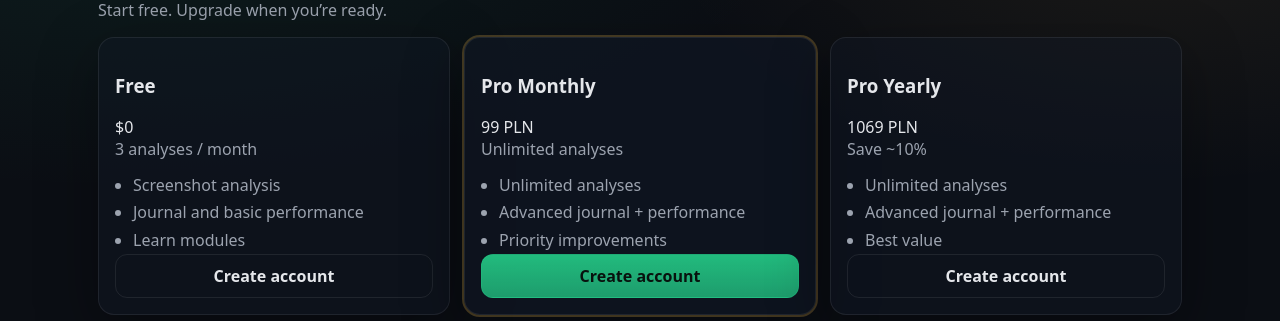
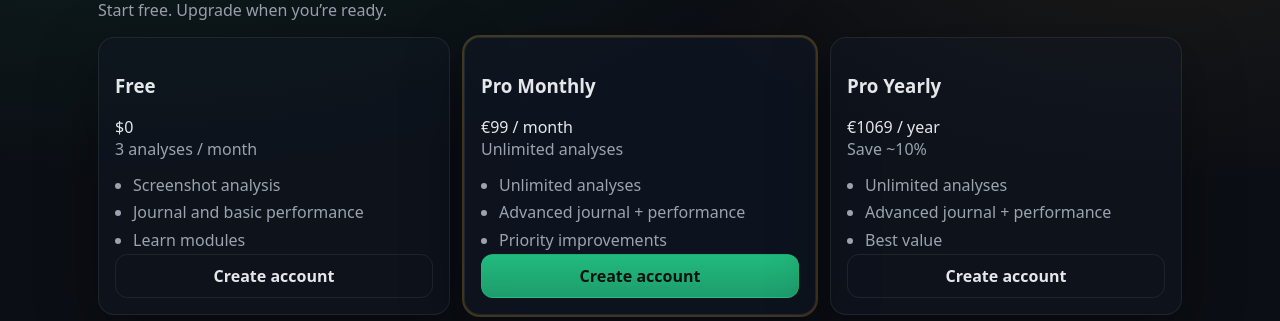
Before and after one commit to franekstenzel-prog/traderai-platform, a Flask app: page /pricing in a window 1280 px wide. Shown: the part 169-490 px from the top of the page. Run offline with Flask 3, Linux system fonts and the light colour scheme; data that the repository does not hold is empty.

Commit message:
Update pricing.html

```diff
--- a/templates/pricing.html
+++ b/templates/pricing.html
@@ -33,7 +33,7 @@
     <div class="card card--price card--highlight">
       <div class="price__head">
         <h3>Pro Monthly</h3>
-        <div class="price__num">{{ PRO_PRICE_MONTHLY_PLN }} PLN</div>
+        <div class="price__num">€{{ PRO_PRICE_MONTHLY_PLN }} / month</div>
         <div class="muted">Unlimited analyses</div>
       </div>
       <ul class="list list--bullets">
@@ -58,7 +58,7 @@
     <div class="card card--price">
       <div class="price__head">
         <h3>Pro Yearly</h3>
-        <div class="price__num">{{ PRO_PRICE_YEARLY_PLN }} PLN</div>
+        <div class="price__num">€{{ PRO_PRICE_YEARLY_PLN }} / year</div>
         <div class="muted">Save ~10%</div>
       </div>
       <ul class="list list--bullets">
```
